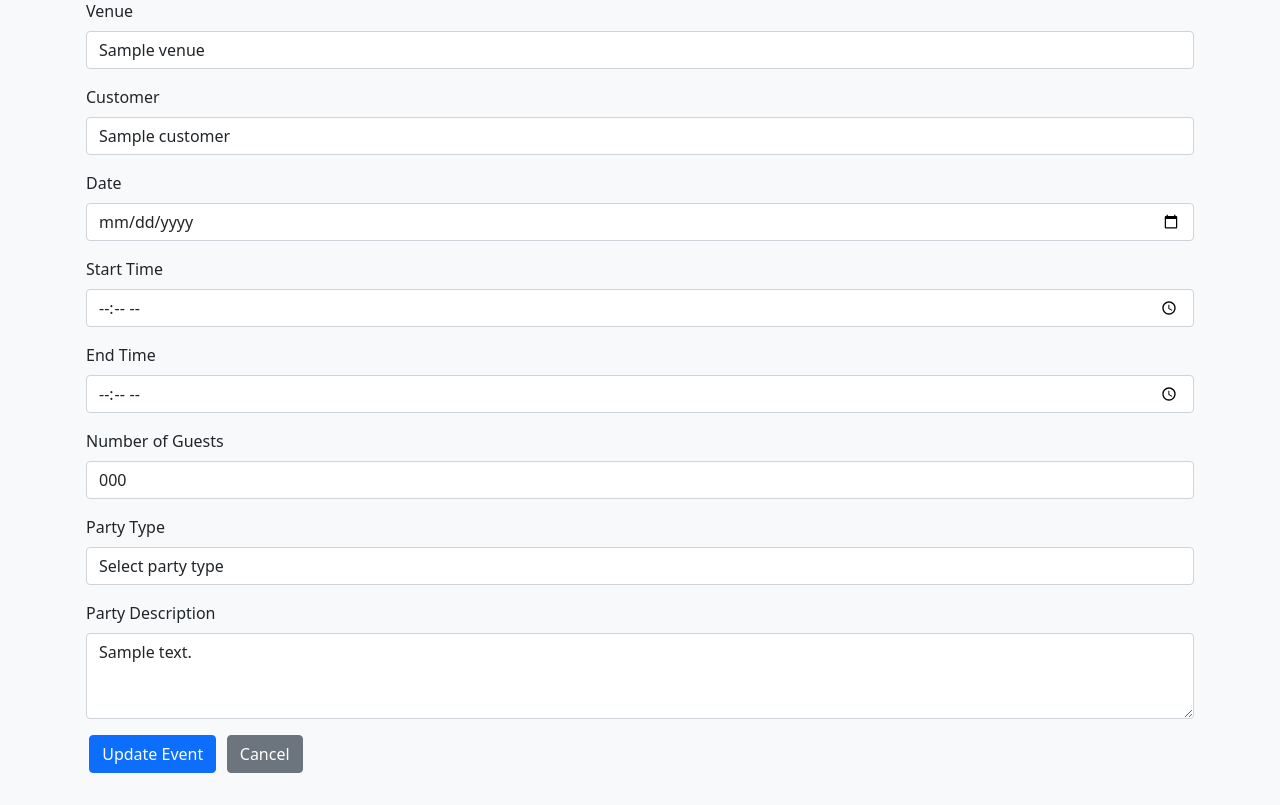
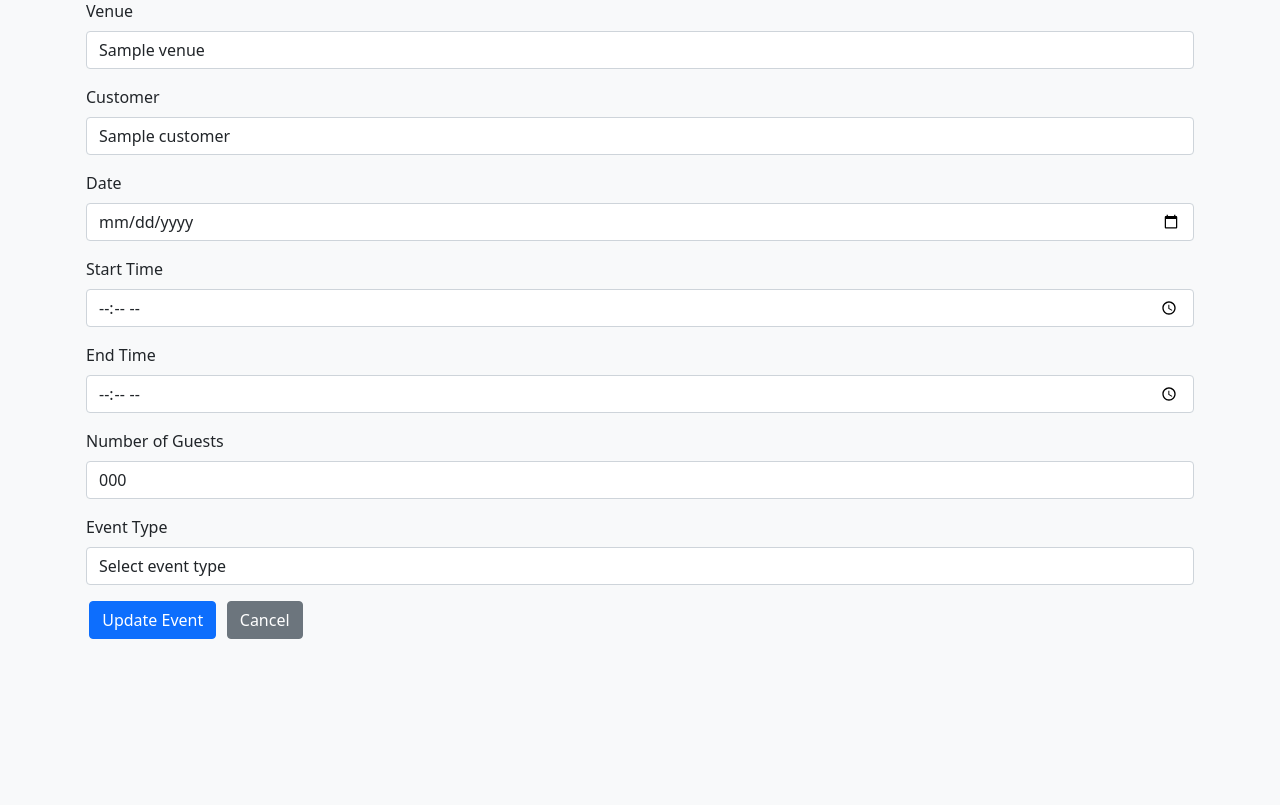
Before and after one commit to kortregt/cs4750-party-planner, a FastAPI app: template p5/templates/events/edit.html in a window 1280 px wide. Shown: the part 241-1046 px from the top of the page. After the commit the page ends 880 px from the top, so only its background shows below. Run offline with FastAPI, Linux system fonts and the light colour scheme; the template is opened without the code that fills it: most values are stand-ins (such as "Sample title", 1, 10 or a date in 2020); parts of the project's set-up code (start-up, migrations or seed data) failed here and were passed over.

```diff
--- a/p5/templates/events/edit.html
+++ b/p5/templates/events/edit.html
@@ -47,24 +47,14 @@
     </div>
 
     <div class="mb-3">
-        <label for="event_type" class="form-label">Party Type</label>
+        <label for="event_type" class="form-label">Event Type</label>
         <select name="event_type" id="event_type" class="form-control" required>
-            <option value="">Select party type</option>
-            <option value="Graduation" {% if event.event_type == 'Graduation' %}selected{% endif %}>Graduation</option>
+            <option value="">Select event type</option>
+            <option value="Birthday" {% if event.event_type == 'Birthday' %}selected{% endif %}>Birthday</option>
             <option value="Wedding" {% if event.event_type == 'Wedding' %}selected{% endif %}>Wedding</option>
             <option value="Corporate" {% if event.event_type == 'Corporate' %}selected{% endif %}>Corporate</option>
-            <option value="Birthday" {% if event.event_type == 'Birthday' %}selected{% endif %}>Birthday</option>
-            <option value="Quinceañera" {% if event.event_type == 'Quinceañera' %}selected{% endif %}>Quinceañera</option>
-            <option value="Holiday" {% if event.event_type == 'Holiday' %}selected{% endif %}>Holiday</option>
-            <option value="Baby Shower" {% if event.event_type == 'Baby Shower' %}selected{% endif %}>Baby Shower</option>
-            <option value="Anniversary" {% if event.event_type == 'Anniversary' %}selected{% endif %}>Anniversary</option>
-            <option value="Misc" {% if event.event_type == 'Misc' %}selected{% endif %}>Misc</option>
+            <option value="Other" {% if event.event_type == 'Other' %}selected{% endif %}>Other</option>
         </select>
-    </div>
-
-    <div class="mb-3">
-        <label for="party_description" class="form-label">Party Description</label>
-        <textarea name="party_description" id="party_description" class="form-control" rows="3" required>{{ event.party_description }}</textarea>
     </div>
 
     <button type="submit" class="btn btn-primary">Update Event</button>
```
Also changed, not shown: p5/routes/events.py (+1 -9 lines).
